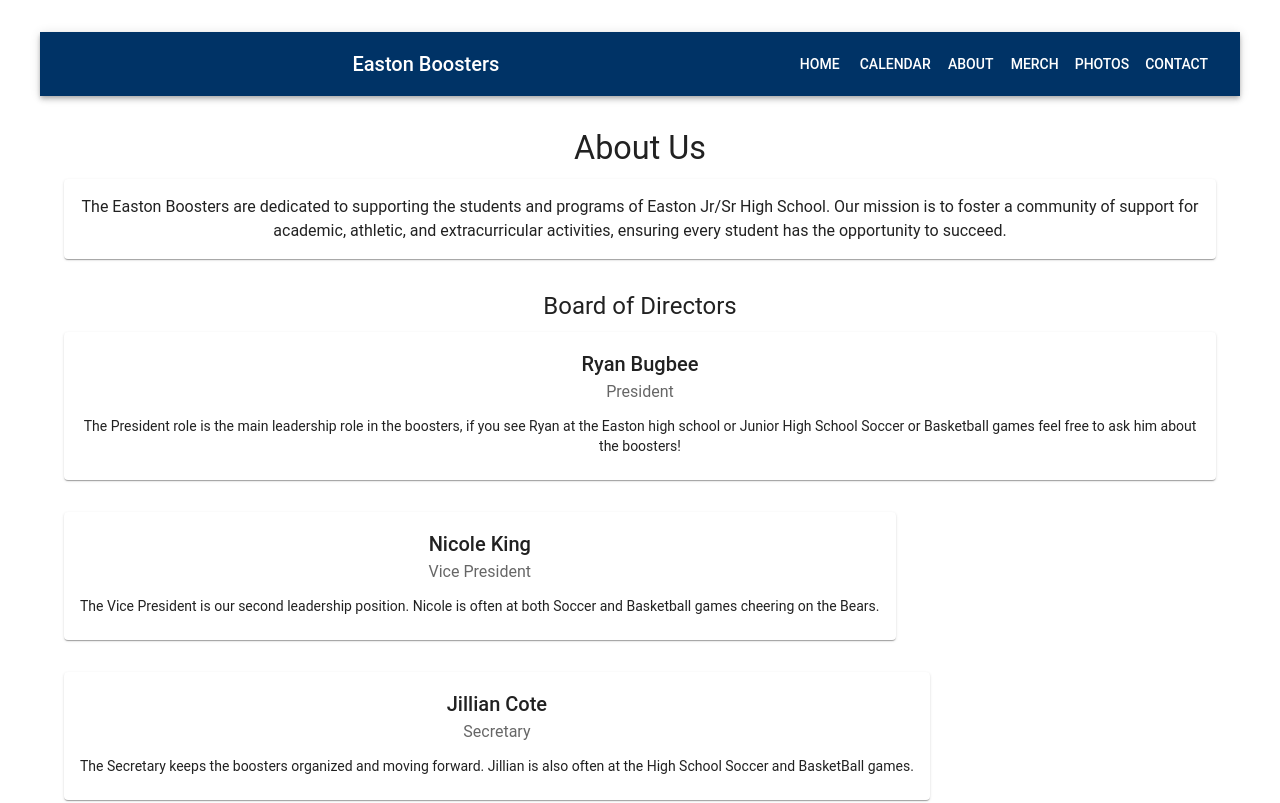
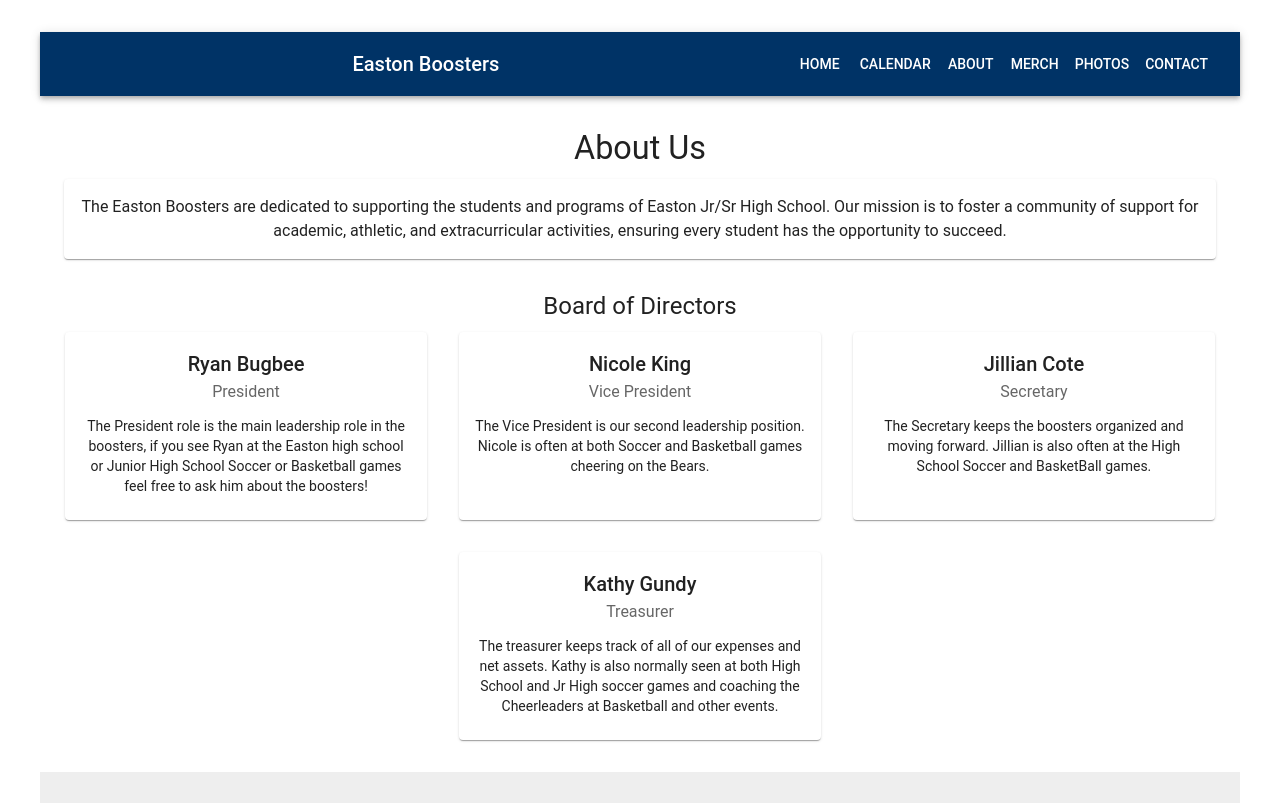
Before and after one commit to EastonBoosters/eastonboosters.github.io, a React (Vite) app: page /#/about in a window 1280 px wide. Shown: the top 803 px of the page. Built offline with nearby package versions, Linux system fonts and the light colour scheme.

Commit message:
fix: typescript compilation error

```diff
--- a/src/pages/About.tsx
+++ b/src/pages/About.tsx
@@ -4,7 +4,6 @@
   Typography,
   Paper,
   Box,
-  Grid,
   Card,
   CardContent,
 } from "@mui/material";
@@ -56,9 +55,21 @@
         <Typography variant="h5" component="h2" gutterBottom>
           Board of Directors
         </Typography>
-        <Grid container spacing={4}>
+        <Box
+          sx={{
+            display: "flex",
+            flexWrap: "wrap",
+            gap: 4,
+            justifyContent: "center",
+          }}
+        >
           {boardMembers.map((member, index) => (
-            <Grid xs={12} sm={6} md={4} key={index}>
+            <Box
+              key={index}
+              sx={{
+                width: { xs: "100%", sm: "calc(50% - 16px)", md: "calc(33.33% - 22px)" },
+              }}
+            >
               <Card sx={{ height: "100%" }}>
                 <CardContent>
                   <Typography variant="h6" component="div">
@@ -70,9 +81,9 @@
                   <Typography variant="body2">{member.bio}</Typography>
                 </CardContent>
               </Card>
-            </Grid>
+            </Box>
           ))}
-        </Grid>
+        </Box>
       </Box>
     </Container>
   );
```
